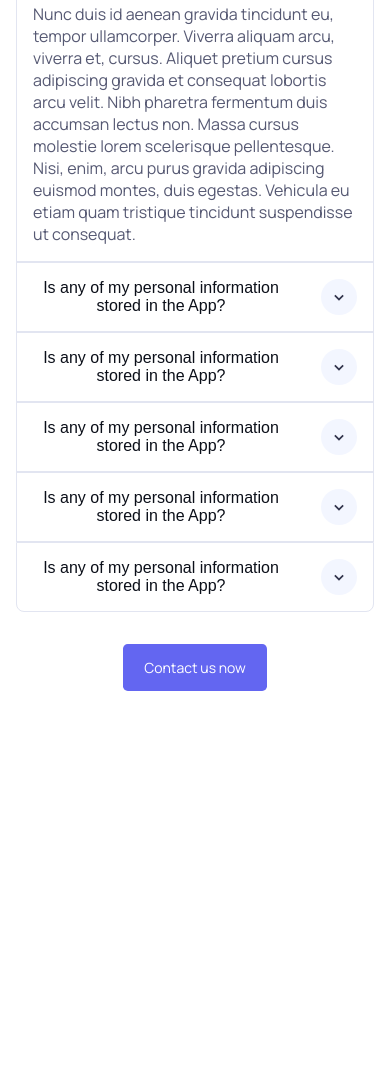
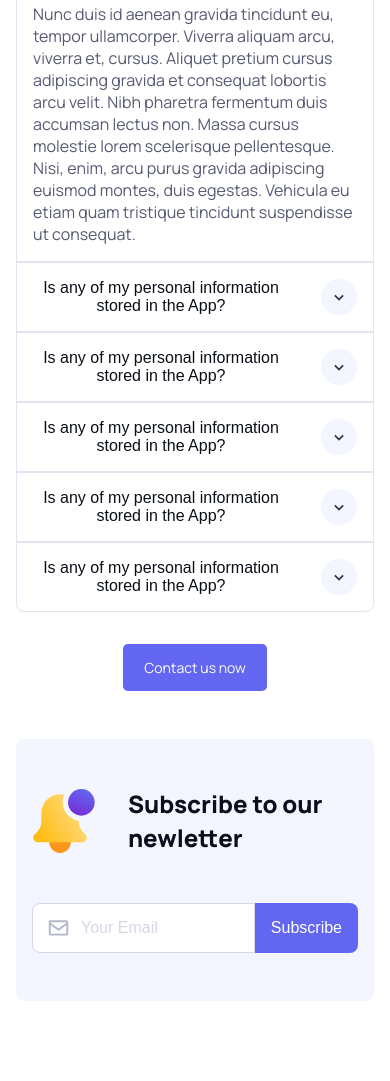
Before and after one commit to Kingsten100/Silicon4, a plain HTML site: page index.html in a window 390 px wide. Shown: the part 3392-4473 px from the top of the page. Before the commit the page ends 4131 px from the top, so only its background shows below. Drawn offline with Linux system fonts and the light colour scheme.

Commit message:
Byggt ut newsletter sektionen och gjort den responsiv

```diff
--- a/index.html
+++ b/index.html
@@ -405,6 +405,27 @@
             </div>
 
         </section>
+
+        <section class="newsletter">
+            <div class="container">
+                <div class="newsletter-container">
+                    <div class="newsletter-text">
+                        <img src="/images/icons/notification.svg" alt="">
+                        <h3 class="newsletter-text-mobile">Subscribe to our <br>newletter</h3>
+                        <h3 class="newsletter-text-desktop">Subscribe to our newsletter to stay <br>informed about latest updates</h3>
+
+                    </div>
+                    <div class="newsletter-form">
+                        <img class="icon" src="/images/icons/envelope.svg" alt="">
+                        <input class="newsletter-input" input="email" img placeholder="Your Email">
+                        <button class="subscribe-btn">Subscribe</button>
+                    </div>
+                </div>
+
+
+            </div>
+
+        </section>
     </main>
 
 
--- a/styles.css
+++ b/styles.css
@@ -1003,9 +1003,111 @@ ol, ul{
         .accordion{
             flex: 1;
         }
+        .faq-container{
+            padding-bottom: 2rem;
+        }
 
 
 
     }
 
 }
+/* FAQ END */
+
+/* NEWSLETTER START */
+.newsletter{
+    padding-bottom: 5rem;
+    .newsletter-container{
+        display: flex;
+        align-items: center;
+        flex-direction: column;
+        gap: 3rem;
+
+
+        background-color: var(--bg-clr-gray);
+        border-radius: .5em;
+        padding: 3rem 1rem;
+    }
+    .newsletter-text{
+        display: flex;
+        gap: 2rem;
+        align-items: center;
+        width: 100%;
+
+        h3{
+            color: var(--gray-900);
+            font-size: 1.5rem;
+            line-height: 1.4;
+            font-weight: 800;
+        }
+
+
+        img{
+            width: 4rem;
+        }
+
+    }
+    .newsletter-text-desktop{
+        display: none;
+    }
+    .subscribe-btn{
+        border: none;
+        background-color: var(--clr-primary);
+        color: white;
+        font-size: 1rem;
+        font-weight: 400;
+        padding: 1em 1em;
+        border-radius: 0 .5em .5em 0;
+        cursor: pointer;
+    }
+
+    .newsletter-input{
+        border: 1px solid var(--gray-400);
+        font-size: 1rem;
+        display: flex;
+        width: 100%;
+        padding-left: 3rem;
+        border-radius: .5em 0 0 .5em;
+
+
+    }
+
+    .newsletter-input::placeholder{
+        color: var(--gray-400);
+    }
+
+    .newsletter-form{
+        display: flex;
+        width: 100%;
+        position: relative;
+
+    }
+
+    .icon{
+        width: 1.3rem;
+        position: absolute;
+        top: 50%;
+        transform: translateY(-50%);
+        margin-left: 1rem;
+
+    }
+
+    @media (width >= 768px){
+        .newsletter-container{
+            flex-direction: row;
+        }
+
+    }
+    @media (width >= 1200px){
+        .subscribe-btn{
+            padding: 1em 2em;
+        }
+        .newsletter-text-mobile{
+            display: none;
+        }
+        .newsletter-text-desktop{
+            display: block;
+        }
+    }
+}
+/* NEWSLETTER END */
```
Also changed, not shown: images/icons/envelope.svg (added), images/icons/notification.svg (added).
